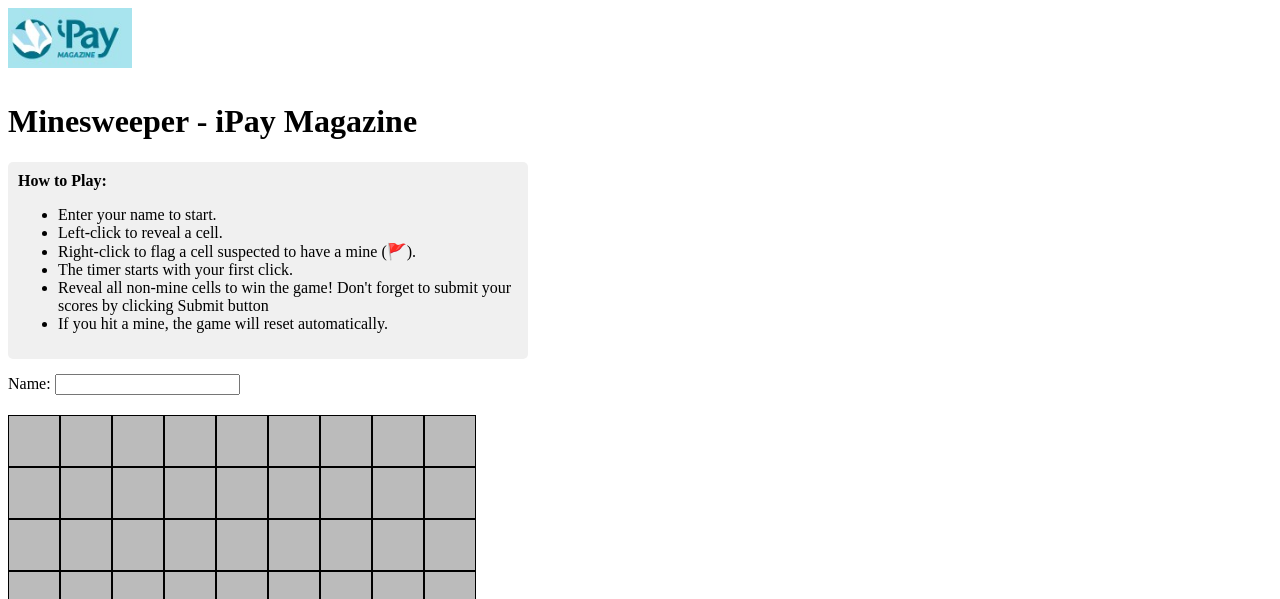
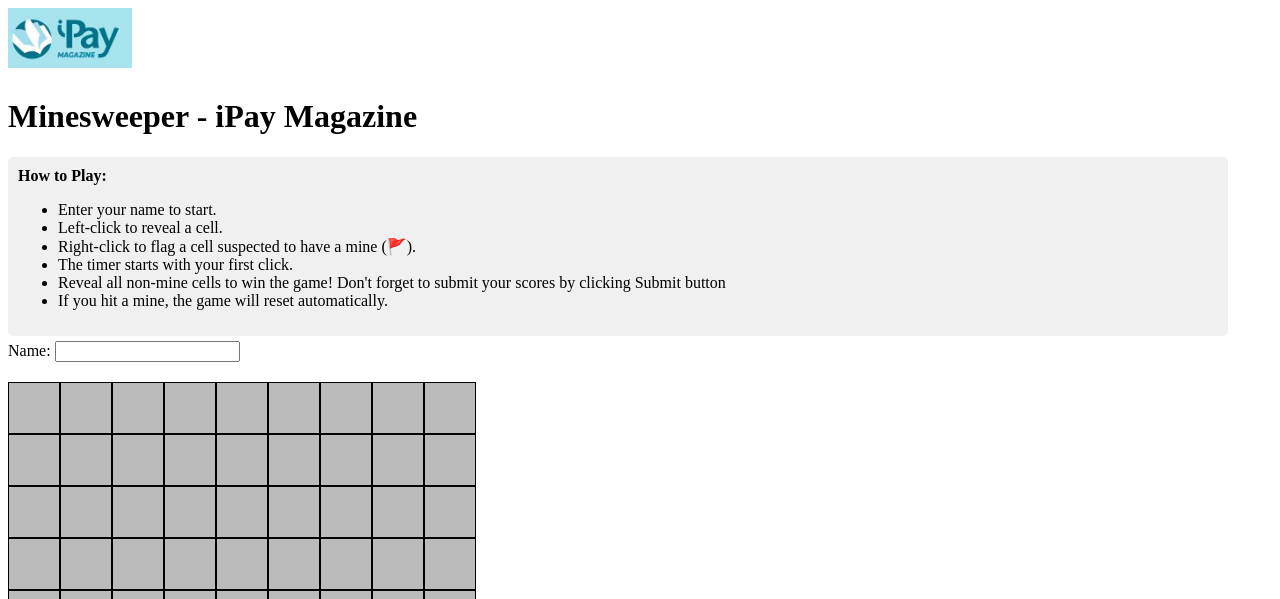
Before and after one commit to jayantkodwani/ipaygame, a Flask app: page / in a window 1280 px wide. Shown: the top 599 px of the page. Run offline with Flask 3, Linux system fonts and the light colour scheme.

Commit message:
Update index.html

```diff
--- a/templates/index.html
+++ b/templates/index.html
@@ -5,10 +5,10 @@
   <script src="/static/script.js" defer></script>
 </head>
 <body>
-    <img src="/static/logo.jpg" alt="Game Logo" style="height: 60px; margin-bottom: 10px;">
+    <img src="/static/logo.jpg" alt="Game Logo" style="height: 60px; margin-bottom: 5px;">
   <h1>Minesweeper - iPay Magazine</h1>
  <!-- Game Instructions -->
-  <div style="background-color: #f0f0f0; padding: 10px; margin-bottom: 15px; border-radius: 5px; max-width: 500px;">
+  <div style="background-color: #f0f0f0; padding: 10px; margin-bottom: 5px; border-radius: 5px; max-width: 1200px;">
     <strong>How to Play:</strong>
     <ul>
       <li>Enter your name to start.</li>
```
